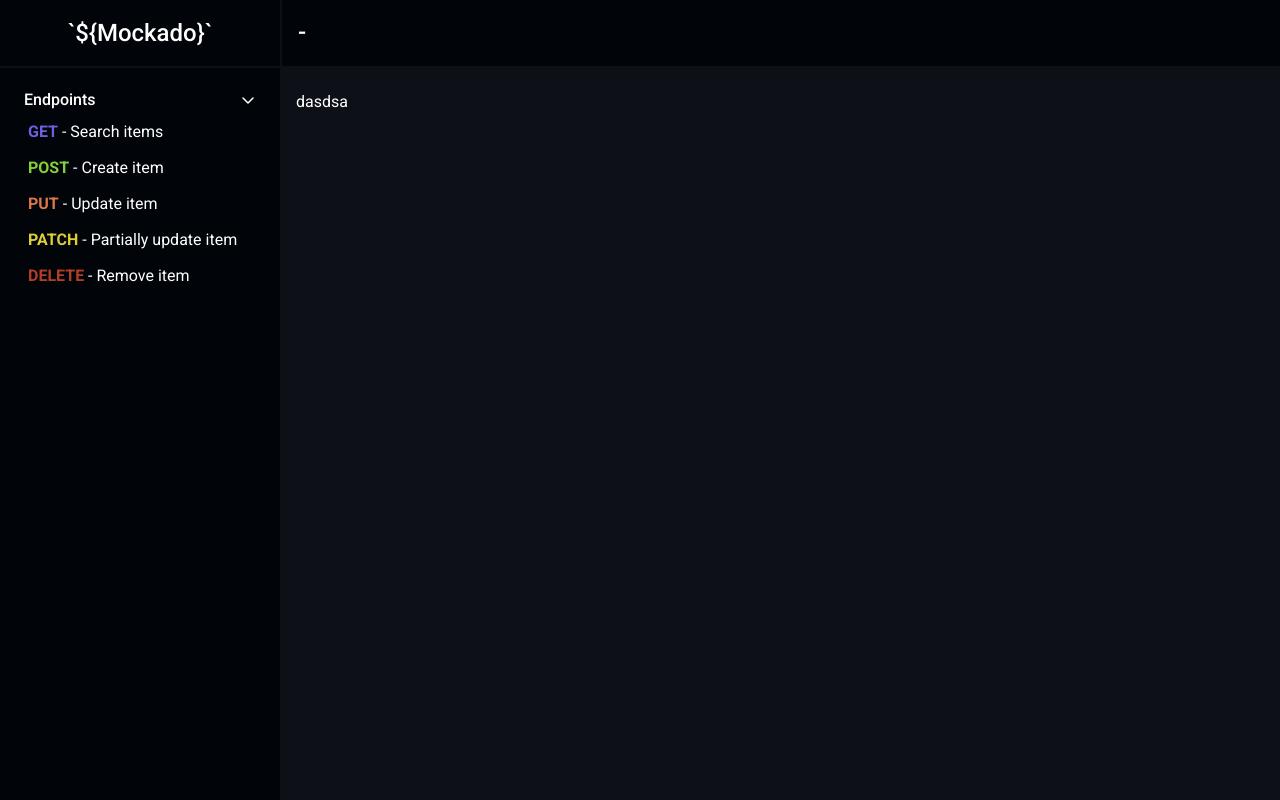
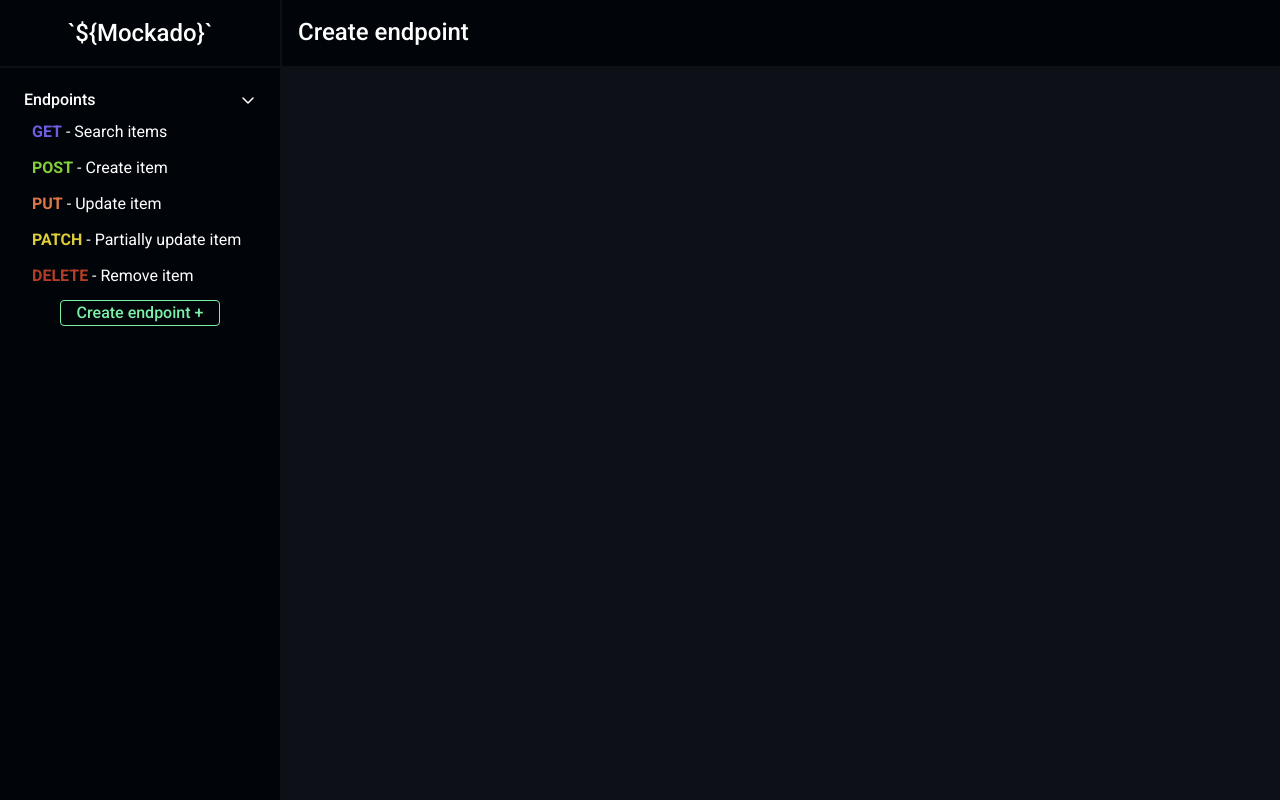
Before and after one commit to matheusrosa-dev/Mockado-front, a Next.js app: page /endpoints/create in a window 1280 px wide. Built offline with nearby package versions, Linux system fonts and the light colour scheme; no server answers; data requests are answered from the project's data file.

Commit message:
feat: enhance endpoint layout, add create endpoint page, and update routes

```diff
--- a/src/app/(private)/endpoints/[id]/layout.tsx
+++ b/src/app/(private)/endpoints/[id]/layout.tsx
@@ -1,3 +1,4 @@
+import { Header } from "@components";
 import { useEndpointsService } from "@services";
 import { getMethodTextColor } from "@shared/helpers/http-method";
 
@@ -17,12 +18,12 @@ export default async function EndpointLayout({ children, params }: Props) {
 
   return (
     <>
-      <header className="bg-[#010409] max-h-17 h-17 p-4 text-2xl font-medium border-l-2 border-b-2 border-[#0d1117]">
+      <Header>
         <span className={getMethodTextColor(endpoint.method)}>
           {endpoint.method}
         </span>{" "}
         - {endpoint.title}
-      </header>
+      </Header>
 
       <div className="p-4 py-5.5">{children}</div>
     </>
--- a/src/app/(private)/endpoints/[id]/page.tsx
+++ b/src/app/(private)/endpoints/[id]/page.tsx
@@ -1,3 +1,3 @@
-export default function Endpoint() {
+export default function DetailEndpoint() {
   return <div>dasdsa</div>;
 }
--- /dev/null
+++ b/src/app/(private)/endpoints/create/page.tsx
@@ -0,0 +1,9 @@
+import { Header } from "@components";
+
+export default function CreateEndpoint() {
+  return (
+    <div>
+      <Header>Create endpoint</Header>
+    </div>
+  );
+}
--- a/src/components/aside-navbar/collapsible-submenu/partials/endpoints-content.tsx
+++ b/src/components/aside-navbar/collapsible-submenu/partials/endpoints-content.tsx
@@ -29,7 +29,7 @@ export const EndpointsContent = ({ items }: Props) => {
 
   return (
     <Collapsible.Content className="overflow-hidden data-[state=open]:animate-[collapsible-down_150ms_ease-out] data-[state=closed]:animate-[collapsible-up_150ms_ease-out]">
-      <ul className="flex flex-col gap-1 pl-1">
+      <ul className="flex flex-col gap-1">
         {items.map((item) => {
           const isActive = pathname === ROUTES.ENDPOINTS.DETAIL(item.id);
 
@@ -37,7 +37,7 @@ export const EndpointsContent = ({ items }: Props) => {
             <li key={item.id}>
               <Link
                 href={ROUTES.ENDPOINTS.DETAIL(item.id)}
-                className={`block duration-150 px-2 py-1 rounded ${isActive ? "bg-[#141a22]" : "hover:bg-[#0d1117]"}`}
+                className={`block duration-150 px-2 pl-4 py-1 rounded ${isActive ? "bg-[#141a22]" : "hover:bg-[#0d1117]"}`}
               >
                 <span
                   className={`font-bold ${getMethodTextColor(item.method)}`}
@@ -49,6 +49,15 @@ export const EndpointsContent = ({ items }: Props) => {
             </li>
           );
         })}
+
+        <li className="flex mt-1">
+          <Link
+            href={ROUTES.ENDPOINTS.CREATE}
+            className="border border-green-300 text-green-300 font-medium rounded mx-auto px-4 cursor-pointer hover:bg-green-300 hover:text-[#010409] duration-150"
+          >
+            Create endpoint +
+          </Link>
+        </li>
       </ul>
     </Collapsible.Content>
   );
--- a/src/components/header/index.tsx
+++ b/src/components/header/index.tsx
@@ -4,7 +4,7 @@ type Props = {
 
 export const Header = ({ children }: Props) => {
   return (
-    <header className="bg-[#010409] p-4 text-2xl font-medium border-l border-[#0d1117]">
+    <header className="bg-[#010409] max-h-17 h-17 p-4 text-2xl font-medium border-l-2 border-b-2 border-[#0d1117]">
       {children}
     </header>
   );
--- a/src/shared/routes.ts
+++ b/src/shared/routes.ts
@@ -1,5 +1,6 @@
 export const ROUTES = {
   ENDPOINTS: {
     DETAIL: (id: string) => `/endpoints/${id}`,
+    CREATE: "/endpoints/create",
   },
 };
```
